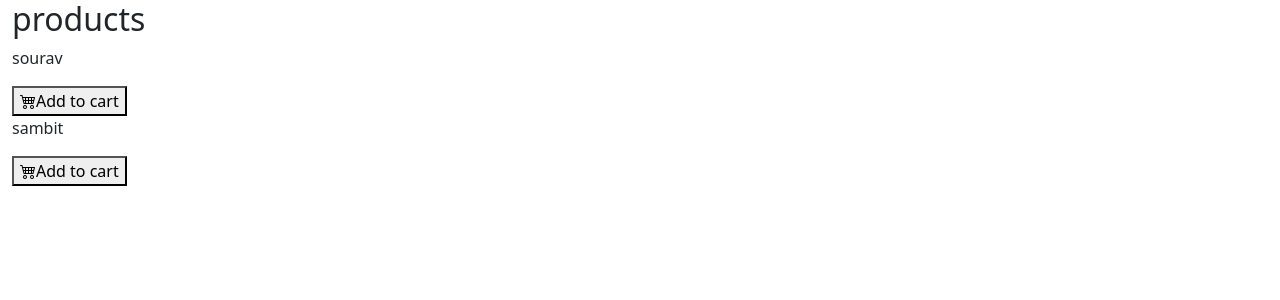
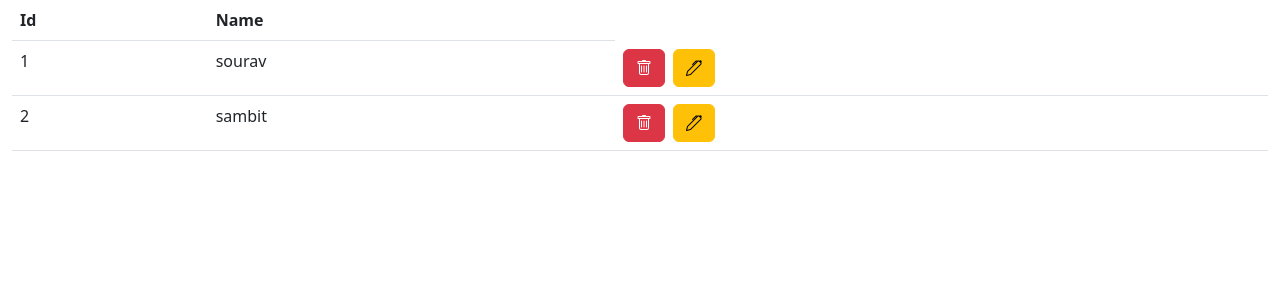
Before and after one commit to souravsambitbehera/shopping-react, a React (Create React App) app: page / in a window 1280 px wide. Shown: the top 300 px of the page. Built offline with nearby package versions, Linux system fonts and the light colour scheme.

Commit message:
commit(nothing)

```diff
--- a/src/components/event-component/event.component.js
+++ b/src/components/event-component/event.component.js
@@ -3,25 +3,63 @@ export function EventComponent () {
     const[products] = useState([{id:1,name:"sourav"},{id:2,name:"sambit"}]);
 
     function onClickButton (event) {
+
          let result = products.find(product =>
             product.id==event.target.id);
-            document.write(result.name + "<br>" + result.id)
+
     }
+
 
     return (
         <div className="container-fluid">
-            <h2>products</h2>
-            <div>{
-                products.map(product =>
-                    <div>
-                        <p>{product.name}</p>
-                        <button id={product.id} onClick={onClickButton}  ><span className="bi bi-cart4"></span>Add to cart</button>
-                    </div> )
-            }
-            </div>
+
+            <table className="table table-hover">
+                <thead>
+                    <tr>
+                        <th>Id</th>
+                        <th>Name</th>
+                    </tr>
+                </thead>
+                <tbody>
+                    {
+                        products.map(product =>
+                            <tr>
+                                <td>{product.id}</td>
+                                <td>{product.name}</td>
+                                <td>
+                                    <button  className="btn btn-danger"><span id={product.id} className="bi bi-trash" onClick={onClickButton}></span>
+
+                                    </button>
+                                    <button className="btn btn-warning ms-2"><span className="bi bi-pen "></span></button>
+
+                                </td>
+                            </tr> )
+                    }
+                </tbody>
+
+            </table>
+
         </div>
     )
-}
+
+    }
+
+
+
+//     return (
+//         <div className="container-fluid">
+//             <h2>products</h2>
+//             <div>{
+//                 products.map(product =>
+//                     <div>
+//                         <p>{product.name}</p>
+//                         <button id={product.id} onClick={onClickButton}  ><span className="bi bi-cart4"></span>Add to cart</button>
+//                     </div> )
+//             }
+//             </div>
+//         </div>
+//     )
+// }
 
 
 
```
